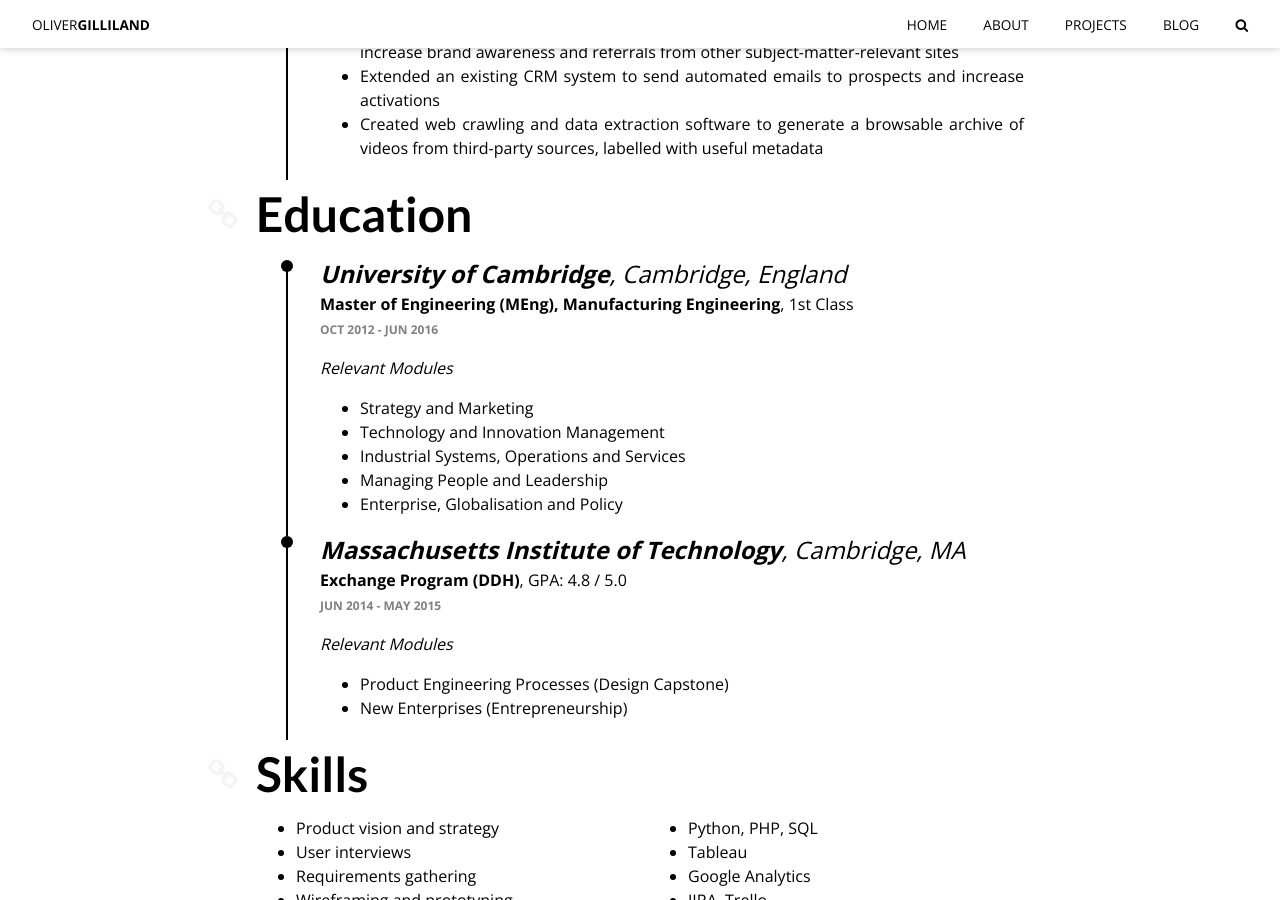
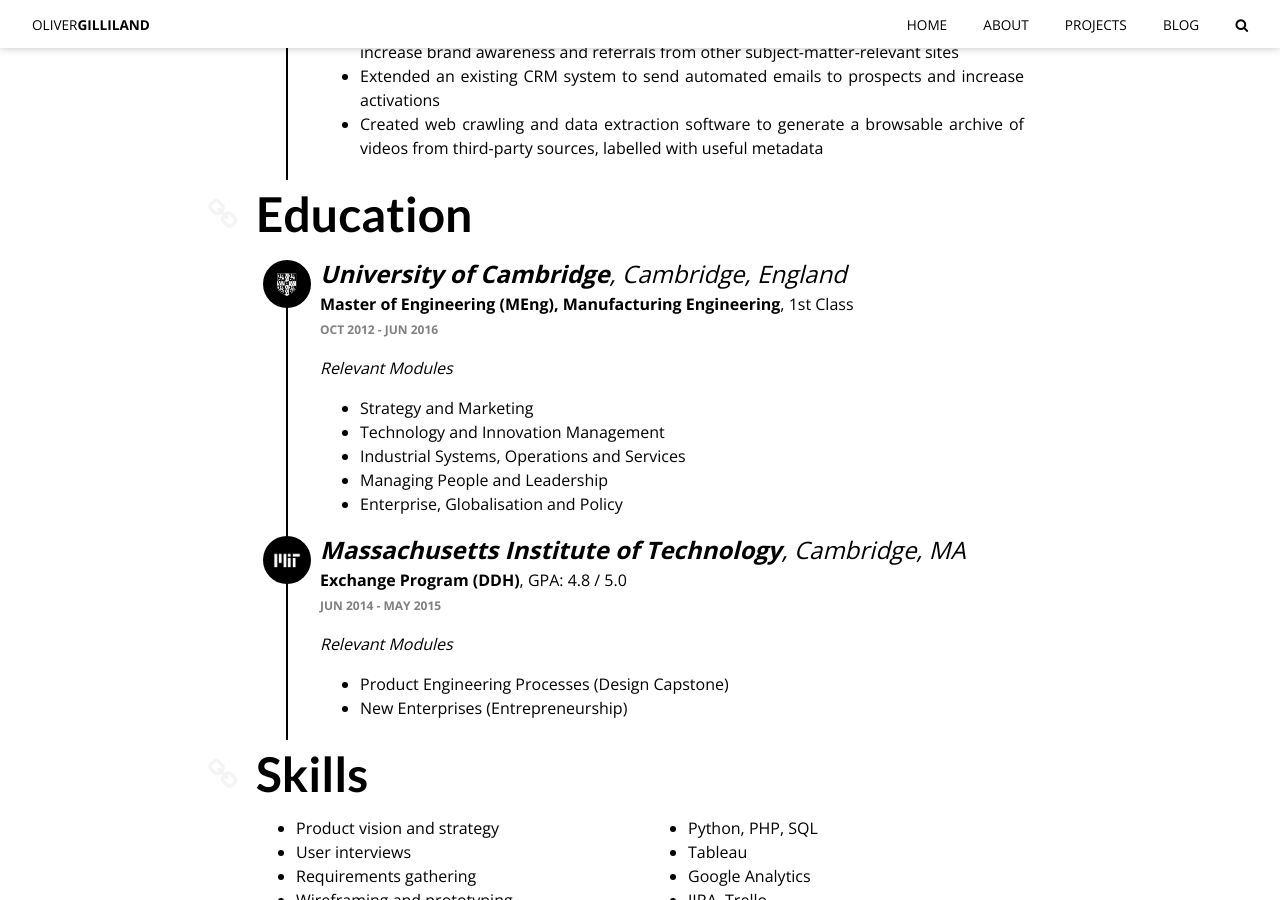
Before and after one commit to ogilliland/ogilliland.github.io, a Jekyll site: the page built from _pages/resume.md, in a window 1280 px wide and 900 px high, scrolled down 1452 px. Built offline with Jekyll 4.4.1, drawn with Linux system fonts in a browser that asks for light colours.

Commit message:
Add education images

```diff
--- a/_pages/resume.md
+++ b/_pages/resume.md
@@ -29,7 +29,7 @@
 <div class="about__timeline">
   {% assign sorted = (site.education | sort: 'end') | reverse %}
   {% for study in sorted %}
-  <div class="timeline__block">
+  <div class="timeline__block timeline__block--logo" style="--bg-image: url('{{ study.image }}')">
     <span class="timeline__title"><b>{{ study.institution }}</b>, {{ study.address }}</span>
     <span class="timeline__position"><b>{{ study.degree }}</b>, {{ study.grade }}</span>
     <span class="timeline__date info-text">{{ study.start | date: "%b %Y" }} - {% if study.end %}{{ study.end | date: "%b %Y" }}{% else %}Present{% endif %}</span>
```
Also changed, not shown: _education/2012-10-01-university-of-cambridge-meng-manufacturing.md (+1 -0 lines), _education/2014-06-01-mit-exchange-program.md (+1 -0 lines), assets/icons/cambridge.png (added), assets/icons/mit.png (added).
